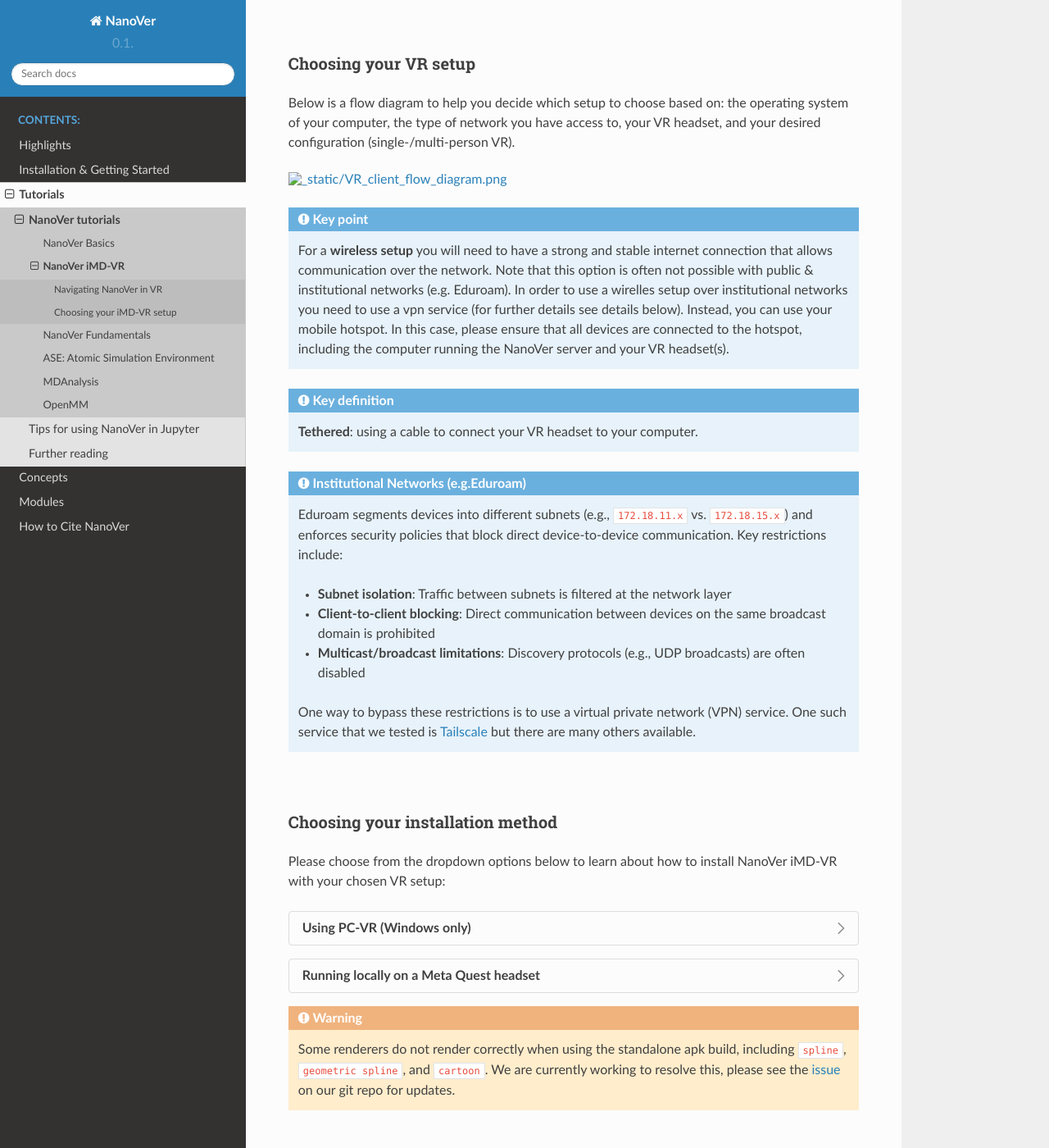
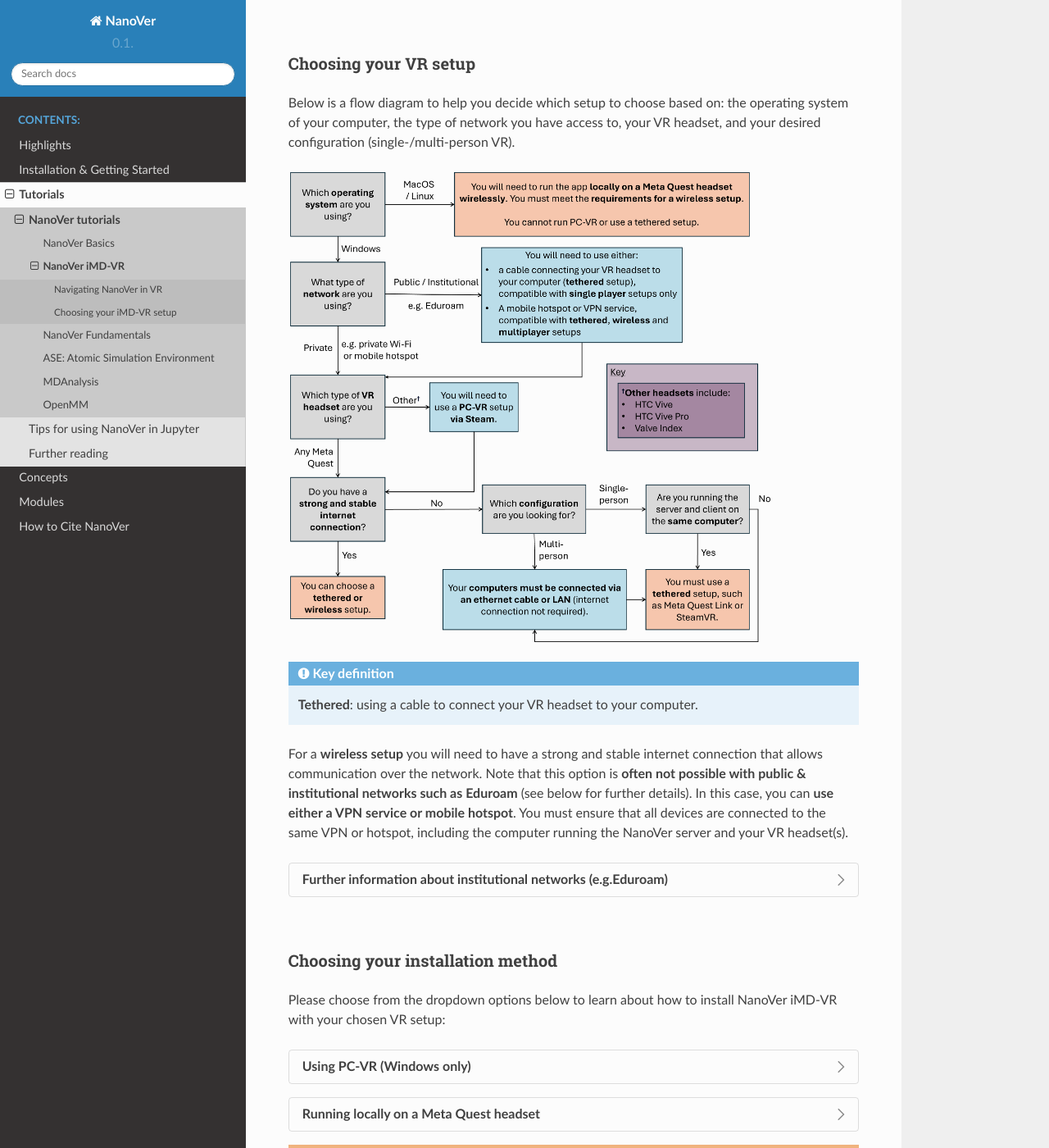
Before and after one commit to IRL2/nanover-docs, a Sphinx documentation site: the page built from source/tutorials/vrclient.rst, in a window 1280 px wide and 1400 px high, scrolled down 6989 px. Shown: the whole window at 82% size. Built offline with Sphinx 7.4.7 and the Read the Docs theme 3.1.0, drawn with Linux system fonts in a browser that asks for light colours; pages that are not in the unit, such as notebooks, are missing from menus; the version number could not be read and is left out.

Commit message:
Fix typos + formatting, reformat text
Fix typos and formatting. Correct flow diagram and save missing image of flow diagram. Reformat the text to avoid using three admonitions in a row.

```diff
--- a/source/tutorials/vrclient.rst
+++ b/source/tutorials/vrclient.rst
@@ -587,25 +587,27 @@ the type of network you have access to, your VR headset, and your desired config
 .. image::  /_static/VR_client_flow_diagram.png
   :width: 600
 
-.. admonition:: Key point
-
-    For a **wireless setup** you will need to have a strong and stable internet connection that allows communication over the network.
-    Note that this option is often not possible with public & institutional networks (e.g. Eduroam). In order to use a wirelles setup over institutional networks you need to use a vpn service (for further details see details below).
-    Instead, you can use your mobile hotspot. In this case, please ensure that all devices are connected to the hotspot,
-    including the computer running the NanoVer server and your VR headset(s).
-
 .. admonition:: Key definition
 
     \ **Tethered**: using a cable to connect your VR headset to your computer.
 
-.. admonition:: Institutional Networks (e.g.Eduroam)
+For a **wireless setup** you will need to have a strong and stable internet connection that allows communication over the network.
+Note that this option is **often not possible with public & institutional networks such as Eduroam** (see below for further details).
+In this case, you can **use either a VPN service or mobile hotspot**.
+You must ensure that all devices are connected to the same VPN or hotspot, including the computer running the NanoVer server and your VR headset(s).
 
-    Eduroam segments devices into different subnets (e.g., ``172.18.11.x`` vs. ``172.18.15.x``) and enforces security policies that block direct device-to-device communication. Key restrictions include:
+.. dropdown:: Further information about institutional networks (e.g.Eduroam)
+
+    Eduroam segments devices into different subnets (e.g. ``172.18.11.x`` vs. ``172.18.15.x``) and enforces security policies that block direct device-to-device communication. Key restrictions include:
 
     * **Subnet isolation**: Traffic between subnets is filtered at the network layer
     * **Client-to-client blocking**: Direct communication between devices on the same broadcast domain is prohibited
-    * **Multicast/broadcast limitations**: Discovery protocols (e.g., UDP broadcasts) are often disabled
-    One way to bypass these restrictions is to use a  virtual private network (VPN) service. One such service that we tested is `Tailscale <https://tailscale.com/>`_ but there are many others available.
+    * **Multicast/broadcast limitations**: Discovery protocols (e.g. UDP broadcasts) are often disabled
+
+    One way to bypass these restrictions is to use a  virtual private network (VPN) service.
+    One such service that we tested is `Tailscale <https://tailscale.com/>`_ but there are many others available.
+    Note that when using a VPN you cannot use the "Autoconnect" or "Discover Services" features.
+    Instead, you must select "Direct Connect" and type your IP address.
 
 |
 
```
Also changed, not shown: source/_static/VR_client_flow_diagram.png (added), 1 other file.
